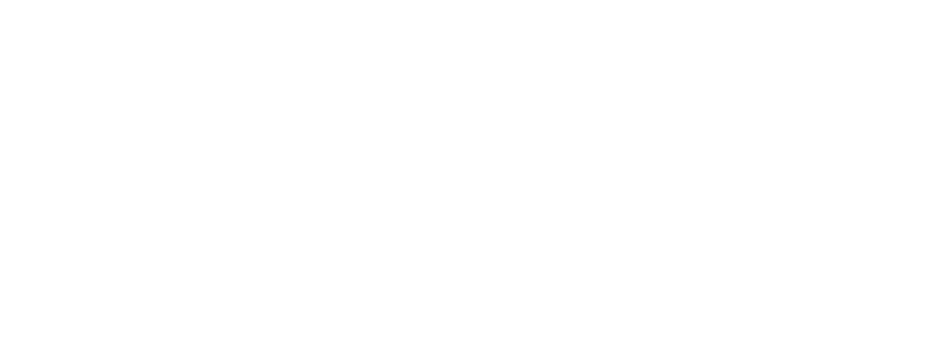
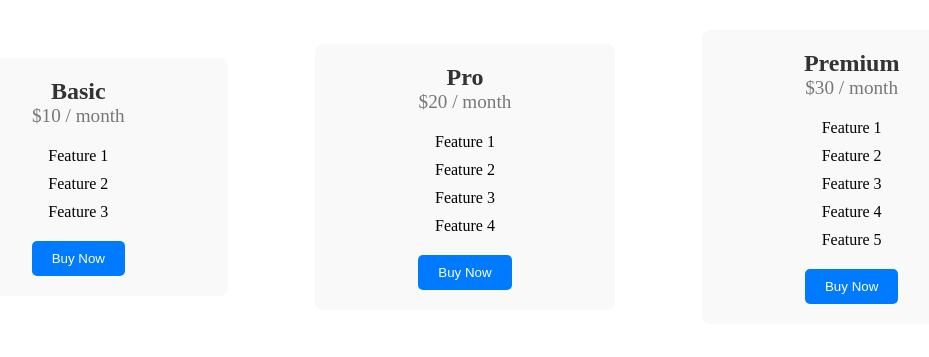
Before and after one commit to techupth/css-flexbox-layout-fe-1-group-4, a website: page ex-1-pricing-grid/index.html in a window 1280 px wide. Shown: the whole page, without its empty margins (175-1104 px from the left). Drawn offline with Linux system fonts and the light colour scheme.

Commit message:
tum's work

```diff
--- a/ex-1-pricing-grid/index.html
+++ b/ex-1-pricing-grid/index.html
@@ -10,7 +10,40 @@
 </head>
 
 <body>
-  <!-- Start coding here -->
-</body>
+  <div class="pricing-grid">
+    <div class="pricing-card">
+      <h2>Basic</h2>
+      <p>$10 / month</p>
+      <ul>
+        <li>Feature 1</li>
+        <li>Feature 2</li>
+        <li>Feature 3</li>
+      </ul>
+      <button>Buy Now</button>
+    </div>
+    <div class="pricing-card">
+      <h2>Pro</h2>
+      <p>$20 / month</p>
+      <ul>
+        <li>Feature 1</li>
+        <li>Feature 2</li>
+        <li>Feature 3</li>
+        <li>Feature 4</li>
+      </ul>
+      <button>Buy Now</button>
+    </div>
+    <div class="pricing-card">
+      <h2>Premium</h2>
+      <p>$30 / month</p>
+      <ul>
+        <li>Feature 1</li>
+        <li>Feature 2</li>
+        <li>Feature 3</li>
+        <li>Feature 4</li>
+        <li>Feature 5</li>
+      </ul>
+      <button>Buy Now</button>
+    </div>
+  </div>
 
 </html>
--- a/ex-1-pricing-grid/style.css
+++ b/ex-1-pricing-grid/style.css
@@ -1 +1,65 @@
 /* Start coding here */
+* {
+    margin: 0;
+    padding: 0;
+    box-sizing: border-box;
+  }
+
+
+  .pricing-grid {
+    display: flex;
+    justify-content: space-around;
+    align-items: center;
+    flex-wrap: wrap;
+    max-width: 1200px;
+    margin: 0 auto;
+    padding: 20px;
+  }
+
+
+  .pricing-card {
+    flex: 1;
+    max-width: 300px;
+    background-color: #f9f9f9;
+    border-radius: 8px;
+    padding: 20px;
+    margin: 10px;
+    text-align: center;
+  }
+
+
+  .pricing-card h2 {
+    color: #333;
+  }
+
+
+  .pricing-card p {
+    font-size: 1.2em;
+    color: #777;
+  }
+
+
+  .pricing-card ul {
+    list-style: none;
+    padding: 0;
+    margin: 20px 0;
+  }
+
+  .pricing-card ul li {
+    margin-bottom: 10px;
+  }
+
+
+  .pricing-card button {
+    background-color: #007bff;
+    color: white;
+    border: none;
+    padding: 10px 20px;
+    border-radius: 5px;
+    cursor: pointer;
+    transition: background-color 0.3s ease;
+  }
+
+  .pricing-card button:hover {
+    background-color: #0056b3;
+  }
--- a/ex2-holygrail-layout/style.css
+++ b/ex2-holygrail-layout/style.css
@@ -1 +1,29 @@
 /* Start coding here */
+body {
+    margin: 0;
+    font-family: Arial, sans-serif;
+    display: flex;
+    flex-direction: column;
+    min-height: 100vh;
+  }
+
+  header, footer {
+    background-color: #333;
+    color: white;
+    padding: 10px;
+  }
+
+  .container {
+    display: flex;
+    flex: 1;
+  }
+
+  .main {
+    flex: 1;
+    padding: 20px;
+  }
+
+  .sidebar {
+    flex-basis: 250px;
+    padding: 20px;
+  }
```
Also changed, not shown: ex2-holygrail-layout/index.html (+18 -1 lines).
